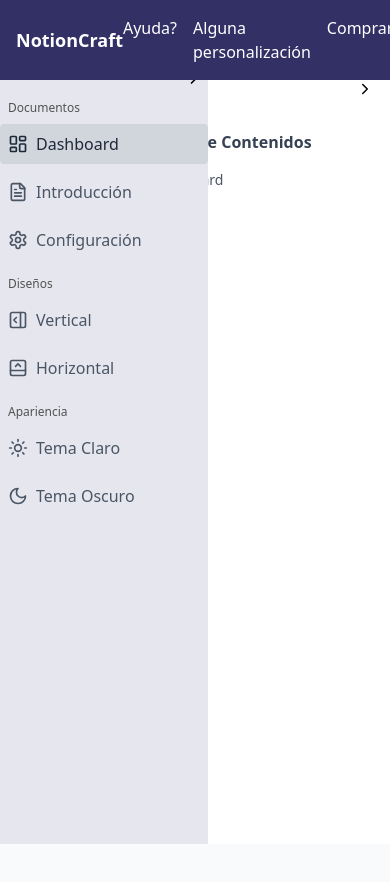
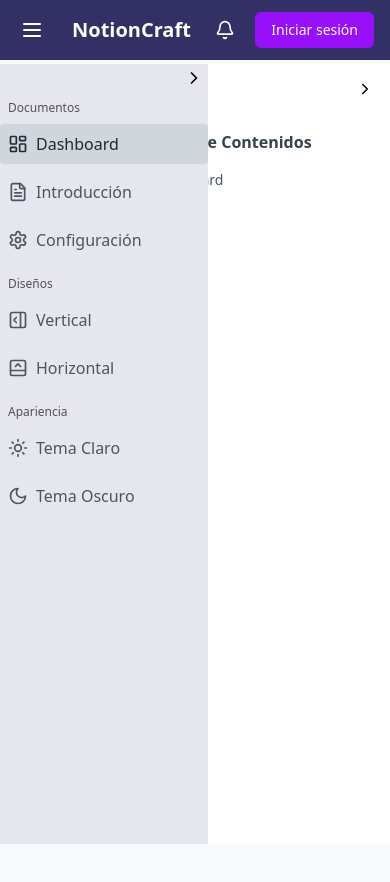
Before and after one commit to Avila-Pato/NextPresentWeb.io, a Next.js app: page /dashboard in a window 390 px wide. Shown: the top 882 px of the page. Built offline with nearby package versions, Linux system fonts and the light colour scheme; no server answers.

Commit message:
Enhance Navbar with mobile menu support, user icons, and improved layout; integrate search functionality and update styles for better responsiveness

```diff
--- a/src/components/navbar.tsx
+++ b/src/components/navbar.tsx
@@ -1,45 +1,157 @@
 "use client";
-import React, { useEffect } from "react";
+import { useEffect, useState } from "react";
 import Link from "next/link";
 import { UserButton, useUser } from "@clerk/nextjs";
+import { Search, Bell, HelpCircle, ShoppingCart, Menu, X } from "lucide-react";
 import { useNavbarStore } from "@/store/navBarStore";
 
 const Navbar = () => {
-  const { isSignedIn } = useUser();
+  const { isSignedIn, user } = useUser();
   const { isSticky, setSticky } = useNavbarStore();
+  const [mobileMenuOpen, setMobileMenuOpen] = useState(false);
 
-  // la mejore opcion es usar useState + fixed para lograr que el navbar permanesca
-  // pero en este caso lo sue asi para verlo de manera diferente
   useEffect(() => {
     const handleScroll = () => {
-      // Cambia el estado solo para modificar estilos (no la posición)
       setSticky(window.scrollY > 30);
     };
     window.addEventListener("scroll", handleScroll);
     return () => window.removeEventListener("scroll", handleScroll);
   }, [setSticky]);
 
+  // Cerrar menú móvil al cambiar de ruta
+  useEffect(() => {
+    setMobileMenuOpen(false);
+  }, []);
+
   return (
     <nav
-      className={`fixed top-0 left-0 w-full z-50 p-4 transition-colors duration-300 ${
-        isSticky ? "bg-[#222038] shadow-lg" : "bg-[#333066]"
+      className={`fixed top-0 left-0 w-full z-50 transition-all duration-300 ${
+        isSticky
+          ? "bg-[#222038] shadow-lg py-2"
+          : "bg-[#333066] py-3"
       } text-white`}
     >
-      <div className="container mx-auto flex items-center justify-between">
-        {/* Logo */}
-        <div className="text-lg font-bold">
-          <Link href="/dashboard">NotionCraft</Link>
+      <div className="container mx-auto px-4">
+        <div className="flex items-center justify-between">
+          {/* Logo y menú móvil */}
+          <div className="flex items-center gap-6">
+            <button
+              className="md:hidden p-1"
+              onClick={() => setMobileMenuOpen(!mobileMenuOpen)}
+              aria-label="Menú móvil"
+            >
+              {mobileMenuOpen ? <X size={24} /> : <Menu size={24} />}
+            </button>
+
+            <Link href="/dashboard" className="text-xl font-bold hover:opacity-80 transition-opacity">
+              NotionCraft
+            </Link>
+          </div>
+
+          {/* Navegación desktop */}
+          <div className="hidden md:flex items-center gap-6">
+            <div className="relative">
+              <Search className="absolute left-3 top-1/2 -translate-y-1/2 text-gray-400" size={18} />
+              <input
+                type="text"
+                placeholder="Buscar..."
+                className="bg-[#2a275a] rounded-full pl-10 pr-4 py-2 text-sm focus:outline-none focus:ring-2 focus:ring-purple-500 w-64"
+              />
+            </div>
+
+            <ul className="flex items-center gap-6 list-none">
+              <li>
+                <Link href="/help" className="flex items-center gap-1 hover:text-purple-300 transition-colors">
+                  <HelpCircle size={18} />
+                  <span>Ayuda</span>
+                </Link>
+              </li>
+              <li>
+                <Link href="/customize" className="hover:text-purple-300 transition-colors">
+                  Personalización
+                </Link>
+              </li>
+              <li>
+                <Link href="/pricing" className="flex items-center gap-1 hover:text-purple-300 transition-colors">
+                  <ShoppingCart size={18} />
+                  <span>Planes</span>
+                </Link>
+              </li>
+            </ul>
+          </div>
+
+          {/* Iconos de usuario */}
+          <div className="flex items-center gap-4">
+            <button className="relative p-1 hover:bg-[#2a275a] rounded-full transition-colors">
+              <Bell size={20} />
+            </button>
+
+            {isSignedIn ? (
+              <div className="flex items-center gap-2">
+                <UserButton
+                  afterSignOutUrl="/"
+                  appearance={{
+                    elements: {
+                      avatarBox: "h-8 w-8",
+                      userButtonPopoverCard: "bg-[#222038] border border-[#3a3775]"
+                    }
+                  }}
+                />
+                <span className="hidden md:inline text-sm">{user?.firstName}</span>
+              </div>
+            ) : (
+              <Link
+                href="/sign-in"
+                className="bg-purple-600 hover:bg-purple-700 px-4 py-2 rounded-md text-sm font-medium transition-colors"
+              >
+                Iniciar sesión
+              </Link>
+            )}
+          </div>
         </div>
 
-        {/* Opciones y usuario */}
-        <div className="flex items-center gap-4">
-          <ul className="flex gap-4 list-none">
-            <li>Ayuda?</li>
-            <li>Alguna personalización</li>
-            <li>Comprar</li>
-          </ul>
-          {isSignedIn && <UserButton afterSignOutUrl="/" />}
-        </div>
+        {/* Menú móvil */}
+        {mobileMenuOpen && (
+          <div className="md:hidden bg-[#2a275a] rounded-lg mt-3 p-4 space-y-4">
+            <div className="relative">
+              <Search className="absolute left-3 top-1/2 -translate-y-1/2 text-gray-400" size={18} />
+              <input
+                type="text"
+                placeholder="Buscar..."
+                className="bg-[#333066] w-full rounded-full pl-10 pr-4 py-2 text-sm focus:outline-none"
+              />
+            </div>
+
+            <ul className="space-y-3">
+              <li>
+                <Link
+                  href="/help"
+                  className="flex items-center gap-2 px-3 py-2 hover:bg-[#333066] rounded-md transition-colors"
+                >
+                  <HelpCircle size={18} />
+                  Ayuda
+                </Link>
+              </li>
+              <li>
+                <Link
+                  href="/customize"
+                  className="block px-3 py-2 hover:bg-[#333066] rounded-md transition-colors"
+                >
+                  Personalización
+                </Link>
+              </li>
+              <li>
+                <Link
+                  href="/pricing"
+                  className="flex items-center gap-2 px-3 py-2 hover:bg-[#333066] rounded-md transition-colors"
+                >
+                  <ShoppingCart size={18} />
+                  Planes
+                </Link>
+              </li>
+            </ul>
+          </div>
+        )}
       </div>
     </nav>
   );
```
